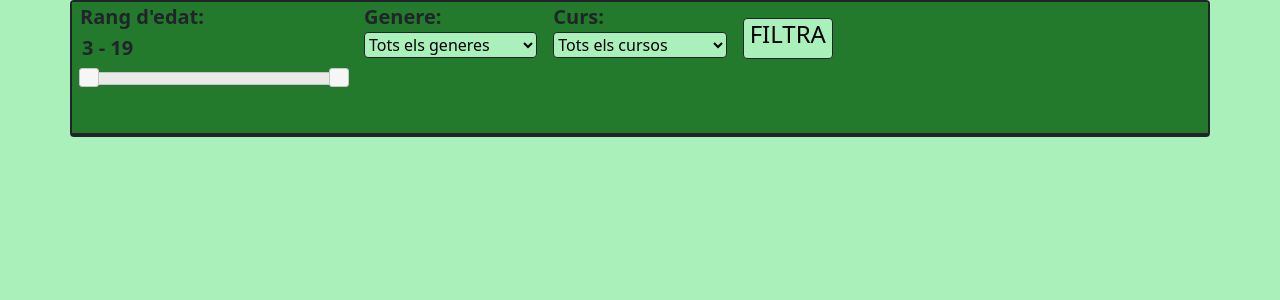
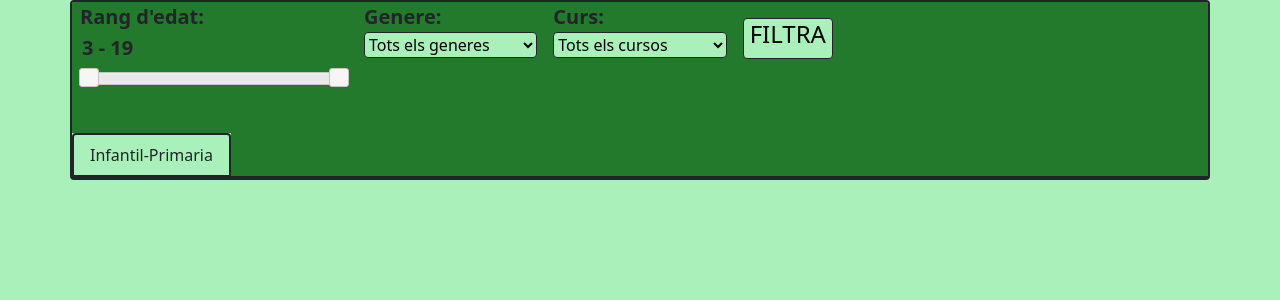
Before and after one commit to oscarfort/Satisfaction_Form, a Flask app: page /graphics in a window 1280 px wide. Shown: the part 138-438 px from the top of the page. Run offline with Flask 2, Linux system fonts and the light colour scheme; a user stored in the database is signed in; data comes from the database, SQL or seed files in the repository; both versions use the stored data as it was after the commit; data that the repository does not hold is empty; some libraries are stand-ins or nearby versions.

Commit message:
Errors datatables

```diff
--- a/bd.py
+++ b/bd.py
@@ -13,7 +13,7 @@
     ID INT NOT NULL,
     NAME CHAR(20) NOT NULL,
     SECOND_NAME CHAR(20) NOT NULL,
-    AGE CHAR(10) NOT NULL,
+    AGE INT NOT NULL,
     SCHOOL CHAR(30) NOT NULL,
     COURSE CHAR(30) NOT NULL,
     GENDER CHAR(30) NOT NULL,
@@ -167,7 +167,7 @@
         return id
     return 0
 
-def get_data(school):
+def get_data(school,genere,curs,min_edat,max_edat):
     db = sqlite3.connect('dades.db')
     cursor = db.cursor()
 
@@ -298,7 +298,7 @@
     data += [chart_9]
     return data
 
-def get_data2(school):
+def get_data2(school,genere,curs,min_edat,max_edat):
     db = sqlite3.connect('dades.db')
     cursor = db.cursor()
 
--- a/main.py
+++ b/main.py
@@ -26,9 +26,9 @@
         id = int(last_alumne_id())+1
         insert_alumne(id, name, second_name, age, school, course, gender)
         session["id"] = id
-        if (course == "1" or course == "2"):
+        if (course == "Infantil" or course == "Primària"):
             return redirect(url_for('infantil_primaria'))
-        elif (course == "3" or course == "4"):
+        elif (course == "Secundària" or course == "Batxillerat"):
             return redirect(url_for('secundaria_bat'))
         else:
             return render_template("index.html")
@@ -121,20 +121,21 @@
         if request.method == 'POST':
             genere = request.form['genere']
             curs = request.form['course']
-            #edats = request.form['amount']
+            min_edat = "3"
+            max_edat = "19"
             if (school != "ADMIN"):
                 courses = get_school(email)
                 pri_tab = ""
                 sec_tab = ""
                 data_sec = [[0,0,0,0,0],[0,0,0,0,0],[0,0,0,0,0],[0,0,0,0,0],[0,0,0,0,0],[0,0,0,0,0],[0,0,0,0,0],[0,0,0,0,0],[0,0,0,0,0]]
                 data_inf = [[0,0,0,0,0],[0,0,0,0,0],[0,0,0,0,0],[0,0,0,0,0],[0,0,0,0,0],[0,0,0,0,0],[0,0,0],[0,0,0]]
-                if ("1" in courses) or ("2" in courses):
-                    data_inf = get_data2(school)
+                if ("Infantil" in courses) or ("Primària" in courses):
+                    data_inf = get_data2(school,genere,curs,min_edat,max_edat)
                     pri_tab = """<li class="nav-item" role="presentation" style="background-color: #A9F0BA;">
                 <button class="nav-link text-dark border border-dark border-2" id="home-tab" data-bs-toggle="tab" data-bs-target="#home" type="button" role="tab" aria-controls="home" aria-selected="true">Infantil-Primaria</button>
                 </li>"""
-                if ("3" in courses) or ("4" in courses):
-                    data_sec = get_data(school)
+                if ("Secundària" in courses) or ("Batxillerat" in courses):
+                    data_sec = get_data(school,genere,curs,min_edat,max_edat)
                     sec_tab = """<li class="nav-item" role="presentation" style="background-color: #A9F0BA;">
                 <button class="nav-link text-dark border border-dark border-2" id="profile-tab" data-bs-toggle="tab" data-bs-target="#profile" type="button" role="tab" aria-controls="profile" aria-selected="false">Secundaria-Batxillerat</button>
                 </li>"""
@@ -143,8 +144,8 @@
             else:
                 school_form = request.form['school']
                 list_school = list_schools()
-                data_sec = get_data("")
-                data_inf = get_data2("")
+                data_sec = get_data(school_form,genere,curs,min_edat,max_edat)
+                data_inf = get_data2(school_form,genere,curs,min_edat,max_edat)
                 pri_tab = """<li class="nav-item" role="presentation" style="background-color: #A9F0BA;">
                 <button class="nav-link text-dark border border-dark border-2" id="home-tab" data-bs-toggle="tab" data-bs-target="#home" type="button" role="tab" aria-controls="home" aria-selected="true">Infantil-Primaria</button>
                 </li>"""
@@ -174,13 +175,13 @@
                 sec_tab = ""
                 data_sec = [[0,0,0,0,0],[0,0,0,0,0],[0,0,0,0,0],[0,0,0,0,0],[0,0,0,0,0],[0,0,0,0,0],[0,0,0,0,0],[0,0,0,0,0],[0,0,0,0,0]]
                 data_inf = [[0,0,0,0,0],[0,0,0,0,0],[0,0,0,0,0],[0,0,0,0,0],[0,0,0,0,0],[0,0,0,0,0],[0,0,0],[0,0,0]]
-                if ("1" in courses) or ("2" in courses):
-                    data_inf = get_data2(school)
+                if ("Infantil" in courses) or ("Primària" in courses):
+                    data_inf = get_data2(school,"","","","")
                     pri_tab = """<li class="nav-item" role="presentation" style="background-color: #A9F0BA;">
                 <button class="nav-link text-dark border border-dark border-2" id="home-tab" data-bs-toggle="tab" data-bs-target="#home" type="button" role="tab" aria-controls="home" aria-selected="true">Infantil-Primaria</button>
                 </li>"""
-                if ("3" in courses) or ("4" in courses):
-                    data_sec = get_data(school)
+                if ("Secundària" in courses) or ("Batxillerat" in courses):
+                    data_sec = get_data(school,"","","","")
                     sec_tab = """<li class="nav-item" role="presentation" style="background-color: #A9F0BA;">
                 <button class="nav-link text-dark border border-dark border-2" id="profile-tab" data-bs-toggle="tab" data-bs-target="#profile" type="button" role="tab" aria-controls="profile" aria-selected="false">Secundaria-Batxillerat</button>
                 </li>"""
@@ -188,8 +189,8 @@
                 admin_tab = ""
             else:
                 list_school = list_schools()
-                data_sec = get_data("")
-                data_inf = get_data2("")
+                data_sec = get_data("","","","","")
+                data_inf = get_data2("","","","","")
                 pri_tab = """<li class="nav-item" role="presentation" style="background-color: #A9F0BA;">
                 <button class="nav-link text-dark border border-dark border-2" id="home-tab" data-bs-toggle="tab" data-bs-target="#home" type="button" role="tab" aria-controls="home" aria-selected="true">Infantil-Primaria</button>
                 </li>"""
@@ -241,6 +242,8 @@
             school_var = school
             if school == "ADMIN":
                 school_var = ""
+            else:
+                school_var = "UPC"
             data = create_datatable2(school_var)
             total = get_total_entries2(school_var)
 
--- a/templates/graphics.html
+++ b/templates/graphics.html
@@ -42,12 +42,12 @@
     {{ sel_school }}
     <form id="filter_form" method="post">
         <div class="row" style="background-color: #237A2C;">
-            <div class="form-group col-md-3 mx-0 px-2">
-                <div class="form-group col-md-12">
+            <div class="col-md-3 mx-0 px-2">
+                <div class="col-md-12">
                     <label class="text-dark fw-bold fs-5" for="amount">Rang d'edat:</label>
                     <input class="col-lg-7 text-dark fs-5" type="text" id="amount" readonly style="border:0; font-weight:bold; background-color: #237A2C;">
                 </div>
-                <div name="amount" class="mt-2 mb-5 mx-2" id="slider-range"></div>
+                <div class="mt-2 mb-5 mx-2" id="slider-range"></div>
             </div>
             <div class=" form-group col-md-2 mx-0 px-2">
                 <label class="text-dark fw-bold col-12 fs-5" for="genere">Genere:</label>
@@ -63,8 +63,8 @@
                 <select class="border border-dark rounded" name="course" id="course-select" style="background-color: #A9F0BA; min-width: 100%;">
                     <option value="">Tots els cursos</option>
                     <option value="Infantil">Infantil</option>
-                    <option value="Primaria">Primaria</option>
-                    <option value="Secundaria">Secundaria</option>
+                    <option value="Primària">Primària</option>
+                    <option value="Secundària">Secundària</option>
                     <option value="Batxillerat">Batxillerat</option>
                 </select>
             </div>
```
Also changed, not shown: dades.db.
